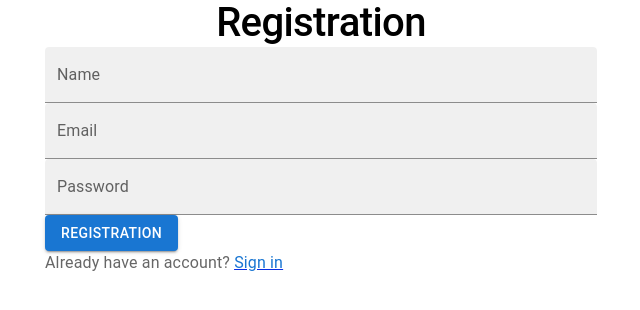
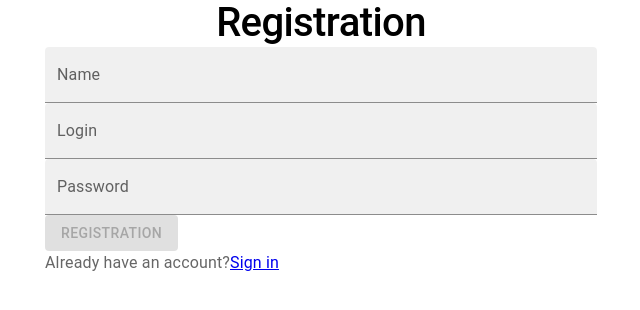
Before and after one commit to reversoid/test-takeoff, a React (Create React App) app: page /auth/registration in a window 1280 px wide. Shown: the top 310 px of the page, without its empty margins (319-959 px from the left). Built offline with nearby package versions, Linux system fonts and the light colour scheme.

Commit message:
now we can register

```diff
--- a/src/app/mockServer/db.json
+++ b/src/app/mockServer/db.json
@@ -85,6 +85,24 @@
       "login": "abc555_xxxxz",
       "password": "123",
       "id": 3
+    },
+    {
+      "name": "1",
+      "login": "1",
+      "password": "1",
+      "id": 4
+    },
+    {
+      "name": "4",
+      "login": "4",
+      "password": "4",
+      "id": 5
+    },
+    {
+      "name": "1",
+      "login": "12",
+      "password": "12",
+      "id": 6
     }
   ]
 }
--- a/src/features/auth/pages/LoginPage.tsx
+++ b/src/features/auth/pages/LoginPage.tsx
@@ -28,9 +28,7 @@ export default function LoginPage() {
       </form>
       <FormLabel>
         Do not have an account yet?{" "}
-        <Link to={"/auth/registration"}>
-          <MLink>Sign up</MLink>
-        </Link>
+        <Link to={"/auth/registration"}>Sign up</Link>
       </FormLabel>
     </Container>
   );
--- a/src/features/auth/pages/RegistrationPage.tsx
+++ b/src/features/auth/pages/RegistrationPage.tsx
@@ -1,16 +1,50 @@
 import {
   Button,
   Container,
-  FormControl,
+  LinearProgress,
   TextField,
   Typography,
 } from "@mui/material";
 import { FormLabel } from "@mui/material";
-import { Link } from "react-router-dom";
-import { Link as MLink } from "@mui/material";
+import { useCallback, useState } from "react";
+import { Link, Navigate } from "react-router-dom";
+import { useAppDispatch, useAppSelector } from "../../../app/hooks";
+import { registration, selectAuth } from "../utils/authSlice";
+import { CreateUserDTO } from "../utils/types";
 
 export default function RegistrationPage() {
+  const dispatch = useAppDispatch();
+  const { status, token } = useAppSelector(selectAuth);
+
+  const [form, setForm] = useState<CreateUserDTO>({
+    name: "",
+    login: "",
+    password: "",
+  });
+
+  const isFormValid = Object.values(form).every((value) =>
+    value.replace(/ /g, "")
+  );
+
+  const isLoading = status === "loading";
+
+  const handleRegistration = useCallback((form: CreateUserDTO) => {
+    dispatch(registration(form));
+  }, []);
+
   return (
+    <>
+      {token && <Navigate to={"/dashboard"} />}
+      <LinearProgress
+        color="info"
+        sx={{
+          visibility: isLoading ? "visible" : "hidden",
+          position: "fixed",
+          top: "0",
+          left: "0",
+          width: "100%",
+        }}
+      />
       <Container maxWidth="sm">
         <Typography
           variant="h1"
@@ -22,17 +56,41 @@ export default function RegistrationPage() {
           Registration
         </Typography>
         <form>
-        <TextField fullWidth label="Name" variant="filled" />
-        <TextField fullWidth label="Email" variant="filled" />
-        <TextField fullWidth label="Password" variant="filled" />
-        <Button variant="contained">Registration</Button>
+          <TextField
+            value={form.name}
+            onChange={(e) => setForm({ ...form, name: e.target.value })}
+            fullWidth
+            label="Name"
+            variant="filled"
+          />
+          <TextField
+            value={form.login}
+            onChange={(e) => setForm({ ...form, login: e.target.value })}
+            fullWidth
+            label="Login"
+            variant="filled"
+          />
+          <TextField
+            value={form.password}
+            onChange={(e) => setForm({ ...form, password: e.target.value })}
+            fullWidth
+            label="Password"
+            variant="filled"
+            type="password"
+          />
+          <Button
+            disabled={!isFormValid}
+            variant="contained"
+            onClick={() => handleRegistration(form)}
+          >
+            Registration
+          </Button>
         </form>
         <FormLabel>
-        Already have an account?{" "}
-        <Link to={"/auth/login"}>
-          <MLink>Sign in</MLink>
-        </Link>
+          Already have an account?
+          <Link to={"/auth/login"}>Sign in</Link>
         </FormLabel>
       </Container>
+    </>
   );
 }
```
Lines whose indentation alone changed are shown as unchanged.
